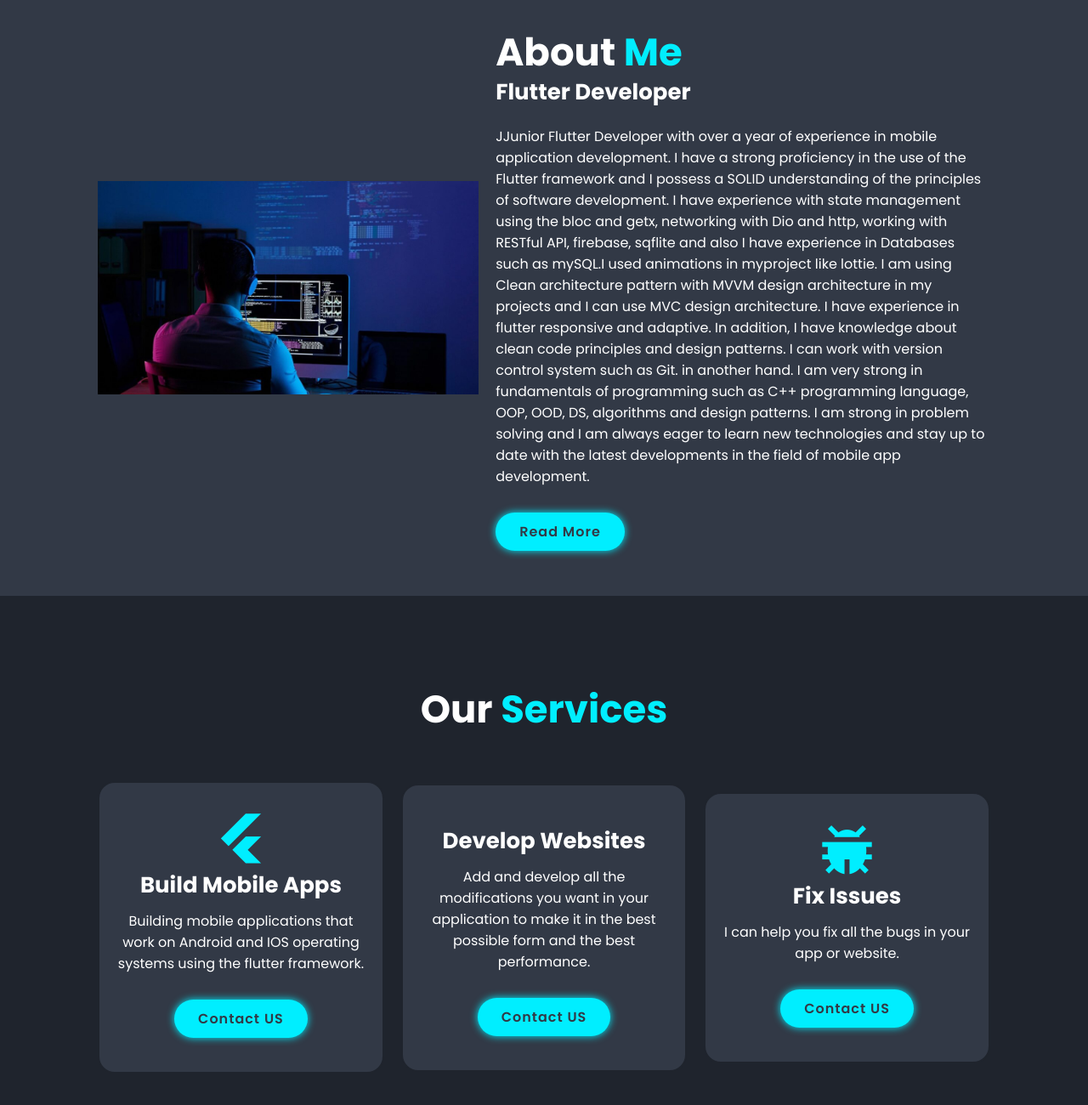
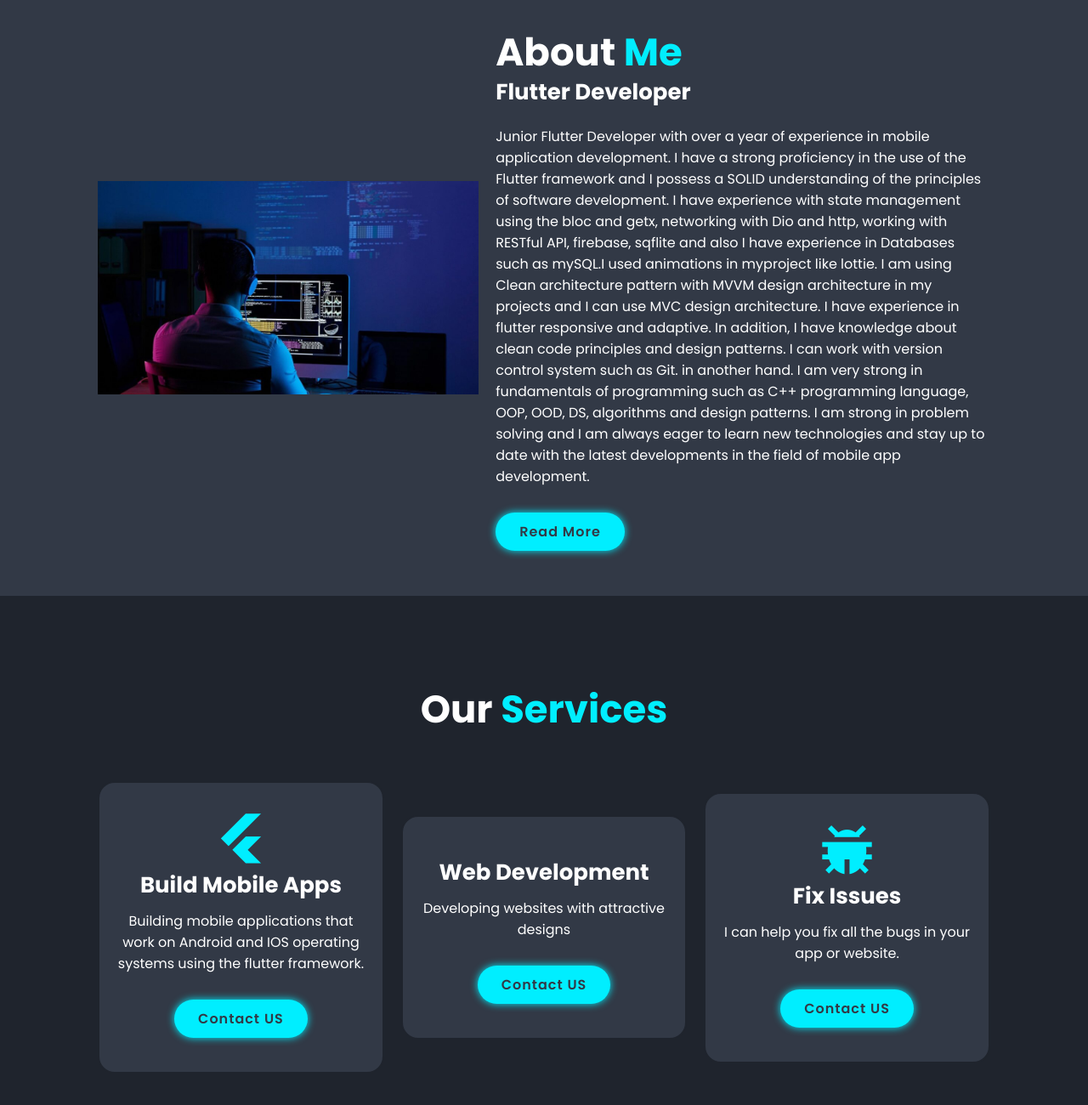
Before and after one commit to EbrahimThabit/ebrahimthabit.github.io, a plain HTML site: page index.html in a window 1280 px wide. Shown: the part 899-2199 px from the top of the page at 85% size. Drawn offline with nearby package versions, Linux system fonts and the light colour scheme; some icons are missing.

Commit message:
Update index.html

```diff
--- a/index.html
+++ b/index.html
@@ -72,7 +72,7 @@
     <div class="about-content">
       <h2 class="heading">About <span>Me</span></h2>
       <h3>Flutter Developer</h3>
-      <p>JJunior Flutter Developer with over a year of experience in mobile application development. I have a
+      <p>Junior Flutter Developer with over a year of experience in mobile application development. I have a
         strong proficiency in the use of the Flutter framework and I possess a SOLID understanding of the
         principles of software development. I have experience with state management using the bloc and getx,
         networking with Dio and http, working with RESTful API, firebase, sqflite and also I have experience in
@@ -106,9 +106,8 @@
 
         <!-- <i class='bx bxs-code'></i> -->
         <i class='bx bxs-code' ></i>
-        <h3>Develop Websites</h3>
-        <p>Add and develop all the modifications you want in your application to make it in the best possible
-          form and the best performance.</p>
+        <h3>Web Development</h3>
+        <p>Developing websites with attractive designs </p>
 
         <a href="#contact" class="btn">Contact US</a>
       </div>
```
